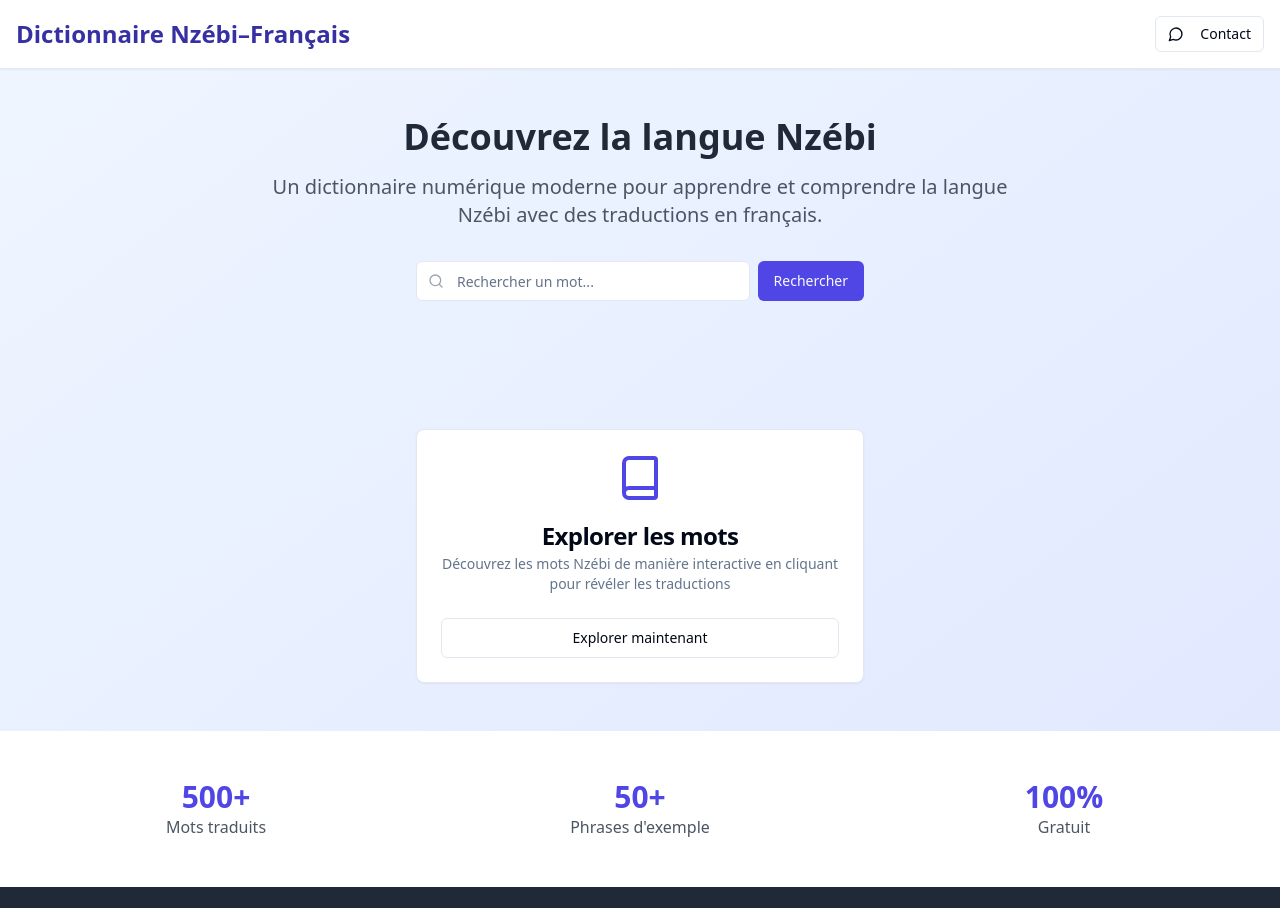
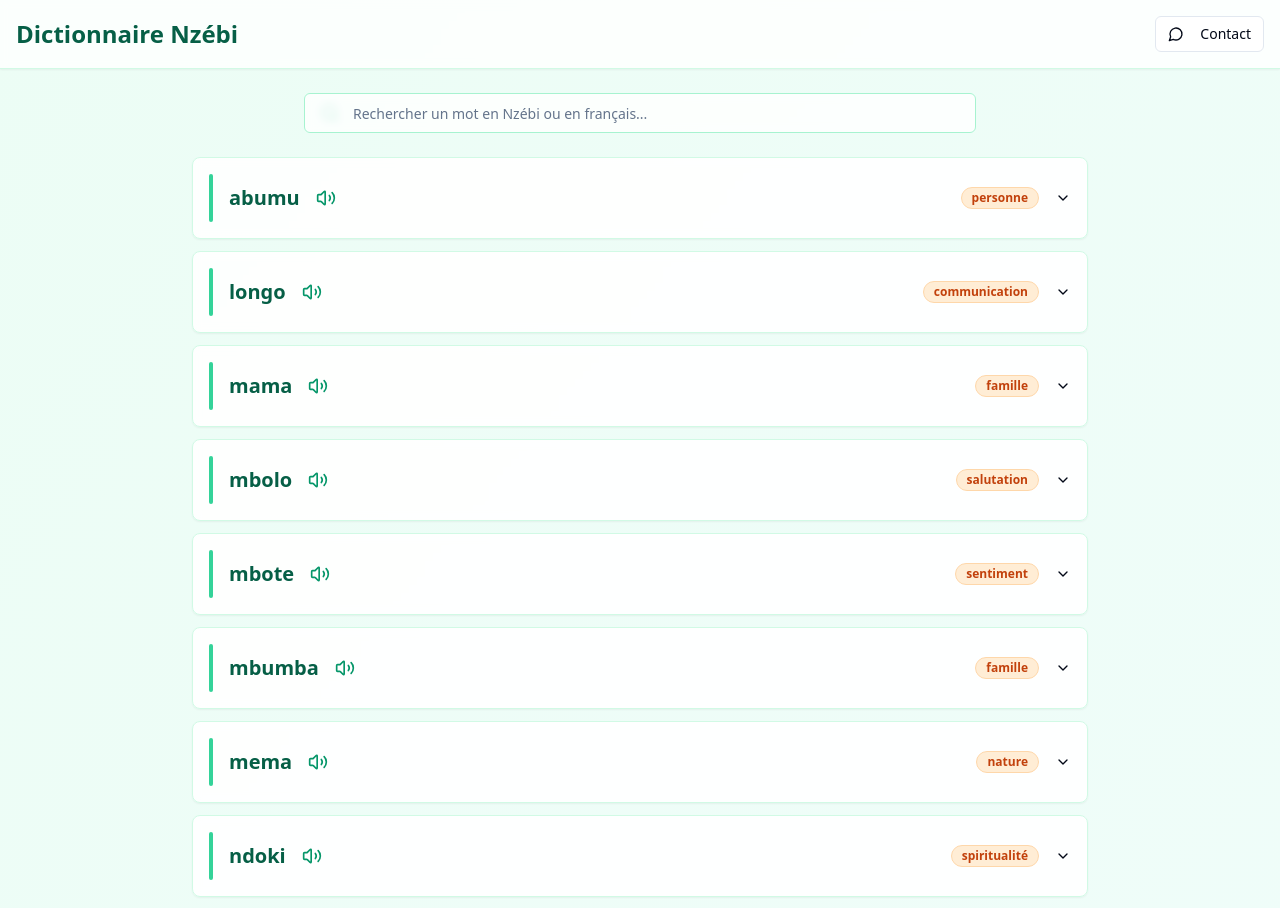
Before and after one commit to yawelmkk/nzebi-lingua-franca-dictionnaire, a React (Vite) app: page / in a window 1280 px wide. Shown: the top 908 px of the page. Built offline with nearby package versions, Linux system fonts and the light colour scheme.

Commit message:
Refactor: Display words on main screen
Implement word display on the main screen with a dropdown menu for details.

```diff
--- a/src/pages/Index.tsx
+++ b/src/pages/Index.tsx
@@ -2,27 +2,33 @@
 import { useState } from "react";
 import { Button } from "@/components/ui/button";
 import { Input } from "@/components/ui/input";
-import { Card, CardContent, CardDescription, CardHeader, CardTitle } from "@/components/ui/card";
-import { Search, Book, MessageCircle } from "lucide-react";
+import { Badge } from "@/components/ui/badge";
+import { Accordion, AccordionContent, AccordionItem, AccordionTrigger } from "@/components/ui/accordion";
+import { Search, Volume2, MessageCircle } from "lucide-react";
 import { Link } from "react-router-dom";
+import { mockDictionary } from "@/data/mockDictionary";
 
 const Index = () => {
   const [searchTerm, setSearchTerm] = useState("");
 
-  const handleSearch = () => {
-    if (searchTerm.trim()) {
-      // Navigate to search results
-      window.location.href = `/search?q=${encodeURIComponent(searchTerm)}`;
-    }
-  };
+  // Filtrer les mots selon la recherche
+  const filteredWords = searchTerm.trim()
+    ? mockDictionary.filter(word =>
+        word.nzebi.toLowerCase().includes(searchTerm.toLowerCase()) ||
+        word.french.toLowerCase().includes(searchTerm.toLowerCase())
+      )
+    : mockDictionary;
+
+  // Trier alphabétiquement
+  const sortedWords = [...filteredWords].sort((a, b) => a.nzebi.localeCompare(b.nzebi));
 
   return (
-    <div className="min-h-screen bg-gradient-to-br from-blue-50 to-indigo-100">
+    <div className="min-h-screen bg-gradient-to-br from-emerald-50 to-teal-50">
       {/* Header */}
-      <header className="bg-white shadow-sm border-b">
+      <header className="bg-white/80 backdrop-blur-sm border-b border-emerald-100 shadow-sm">
         <div className="container mx-auto px-4 py-4">
           <div className="flex items-center justify-between">
-            <h1 className="text-2xl font-bold text-indigo-800">Dictionnaire Nzébi–Français</h1>
+            <h1 className="text-2xl font-bold text-emerald-800">Dictionnaire Nzébi</h1>
             <Link to="/contact">
               <Button variant="outline" size="sm">
                 <MessageCircle className="w-4 h-4 mr-2" />
@@ -33,83 +39,92 @@ const Index = () => {
         </div>
       </header>
 
-      {/* Hero Section */}
-      <section className="container mx-auto px-4 py-12 text-center">
-        <div className="max-w-3xl mx-auto">
-          <h2 className="text-4xl font-bold text-gray-800 mb-4">
-            Découvrez la langue Nzébi
-          </h2>
-          <p className="text-xl text-gray-600 mb-8">
-            Un dictionnaire numérique moderne pour apprendre et comprendre la langue Nzébi avec des traductions en français.
-          </p>
-
-          {/* Search Bar */}
-          <div className="flex gap-2 max-w-md mx-auto mb-8">
-            <div className="relative flex-1">
-              <Search className="absolute left-3 top-3 w-4 h-4 text-gray-400" />
+      {/* Contenu principal */}
+      <div className="container mx-auto px-4 py-6">
+        {/* Barre de recherche */}
+        <div className="mb-6">
+          <div className="relative max-w-2xl mx-auto">
+            <Search className="absolute left-4 top-1/2 transform -translate-y-1/2 text-emerald-500 w-5 h-5" />
             <Input
-                placeholder="Rechercher un mot..."
+              placeholder="Rechercher un mot en Nzébi ou en français..."
+              className="pl-12 pr-4 py-3 text-lg border-emerald-200 focus:border-emerald-400 focus:ring-emerald-200 bg-white/80 backdrop-blur-sm"
               value={searchTerm}
               onChange={(e) => setSearchTerm(e.target.value)}
-                onKeyPress={(e) => e.key === 'Enter' && handleSearch()}
-                className="pl-10"
             />
           </div>
-            <Button onClick={handleSearch} className="bg-indigo-600 hover:bg-indigo-700">
-              Rechercher
-            </Button>
+        </div>
+
+        {/* Liste des mots avec accordéons */}
+        <div className="max-w-4xl mx-auto">
+          {sortedWords.length === 0 && (
+            <p className="text-center text-emerald-500 mt-16 text-lg">
+              Aucun mot trouvé.
+            </p>
+          )}
+
+          <Accordion type="single" collapsible className="space-y-3">
+            {sortedWords.map((word) => (
+              <AccordionItem
+                key={word.id}
+                value={word.id}
+                className="bg-white/90 backdrop-blur-sm rounded-lg border border-emerald-100 shadow-sm hover:shadow-md transition-all duration-200"
+              >
+                <AccordionTrigger className="px-4 py-4 hover:no-underline">
+                  <div className="flex items-center justify-between w-full">
+                    {/* Partie gauche avec barre verte et mot */}
+                    <div className="flex items-center gap-4">
+                      <div className="w-1 h-12 bg-emerald-400 rounded-full"></div>
+                      <div className="flex items-center gap-3">
+                        <span className="text-xl font-semibold text-emerald-800">
+                          {word.nzebi}
+                        </span>
+                        <button
+                          className="p-1 hover:bg-emerald-50 rounded-full transition-colors"
+                          onClick={(e) => e.stopPropagation()}
+                        >
+                          <Volume2 className="w-5 h-5 text-emerald-600" />
+                        </button>
                       </div>
                     </div>
-      </section>
 
-      {/* Single Feature - Explorer les mots */}
-      <section className="container mx-auto px-4 py-12">
-        <div className="max-w-md mx-auto">
-          <Card className="text-center hover:shadow-lg transition-shadow">
-            <CardHeader>
-              <Book className="w-12 h-12 mx-auto text-indigo-600 mb-4" />
-              <CardTitle>Explorer les mots</CardTitle>
-              <CardDescription>
-                Découvrez les mots Nzébi de manière interactive en cliquant pour révéler les traductions
-              </CardDescription>
-            </CardHeader>
-            <CardContent>
-              <Link to="/explore">
-                <Button variant="outline" className="w-full">
-                  Explorer maintenant
-                </Button>
-              </Link>
-            </CardContent>
-          </Card>
+                    {/* Partie droite avec badge de catégorie */}
+                    <Badge
+                      variant="secondary"
+                      className="bg-orange-100 text-orange-700 hover:bg-orange-200 border-orange-200 mr-4"
+                    >
+                      {word.category}
+                    </Badge>
                   </div>
-      </section>
+                </AccordionTrigger>
 
-      {/* Stats */}
-      <section className="bg-white py-12">
-        <div className="container mx-auto px-4 text-center">
-          <div className="grid md:grid-cols-3 gap-6">
+                <AccordionContent className="px-4 pb-4">
+                  <div className="ml-5 space-y-3">
+                    {/* Traduction française */}
                     <div>
-              <h3 className="text-3xl font-bold text-indigo-600">500+</h3>
-              <p className="text-gray-600">Mots traduits</p>
+                      <h4 className="font-semibold text-emerald-700 mb-1">Traduction française :</h4>
+                      <p className="text-gray-700">{word.french}</p>
                     </div>
+
+                    {/* Nature du mot */}
                     <div>
-              <h3 className="text-3xl font-bold text-indigo-600">50+</h3>
-              <p className="text-gray-600">Phrases d'exemple</p>
+                      <h4 className="font-semibold text-emerald-700 mb-1">Nature :</h4>
+                      <p className="text-gray-700 capitalize">{word.category}</p>
                     </div>
+
+                    {/* Exemple s'il existe */}
+                    {word.example && (
                       <div>
-              <h3 className="text-3xl font-bold text-indigo-600">100%</h3>
-              <p className="text-gray-600">Gratuit</p>
+                        <h4 className="font-semibold text-emerald-700 mb-1">Exemple :</h4>
+                        <p className="text-gray-700 italic">{word.example}</p>
+                      </div>
+                    )}
+                  </div>
+                </AccordionContent>
+              </AccordionItem>
+            ))}
+          </Accordion>
         </div>
       </div>
-        </div>
-      </section>
-
-      {/* Footer */}
-      <footer className="bg-gray-800 text-white py-8">
-        <div className="container mx-auto px-4 text-center">
-          <p>&copy; 2024 Dictionnaire Nzébi–Français. Tous droits réservés.</p>
-        </div>
-      </footer>
     </div>
   );
 };
```
Lines whose indentation alone changed are shown as unchanged.
